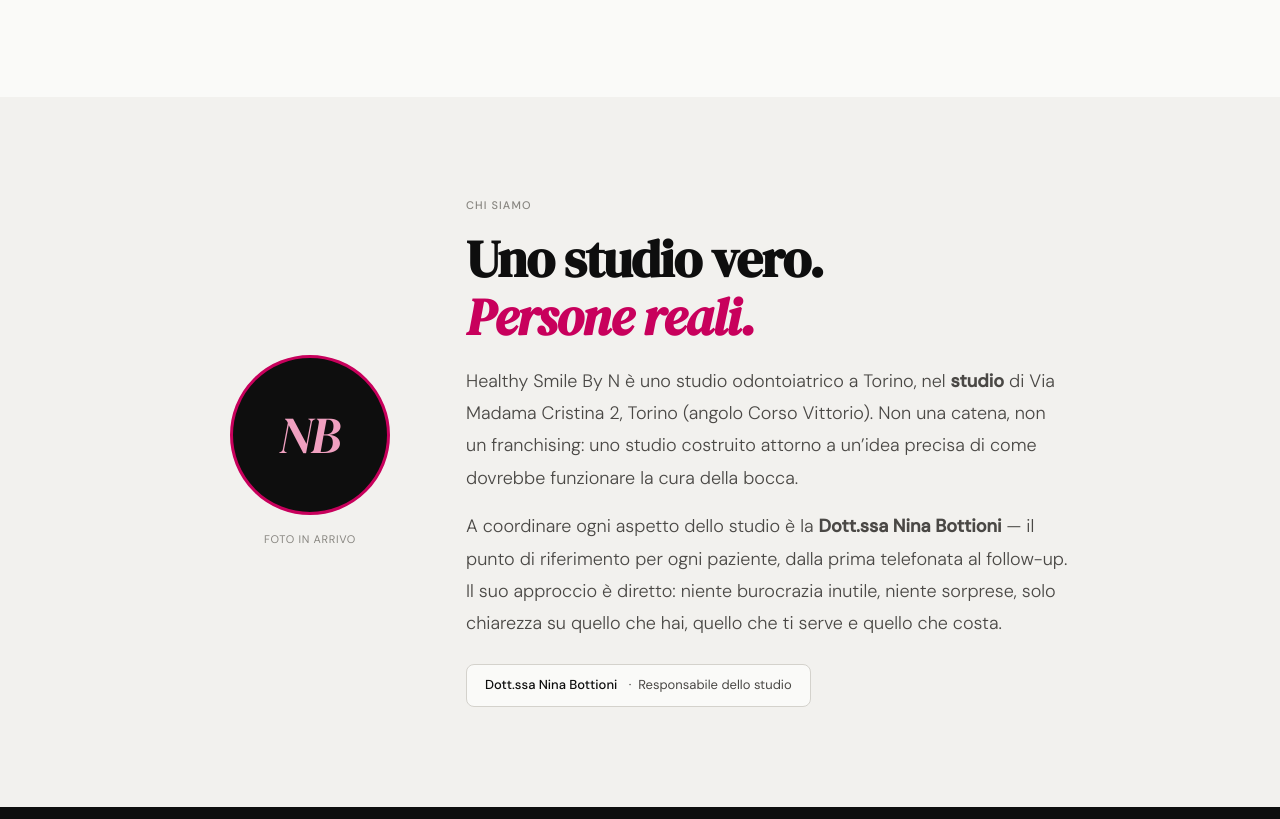
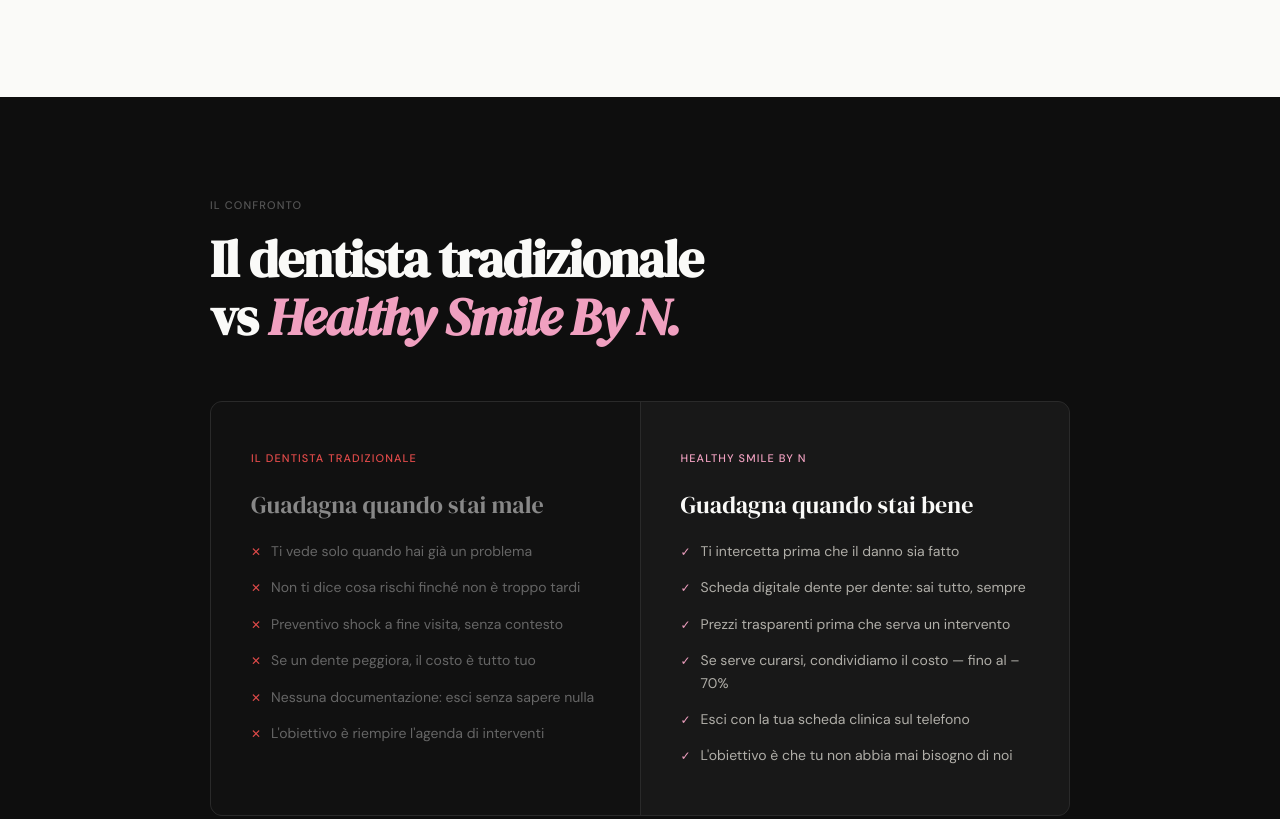
Before and after one commit to Beman30/healthysmile, a plain HTML site: page index.html in a window 1280 px wide. Shown: the part 1428-2247 px from the top of the page. Drawn offline with Linux system fonts and the light colour scheme.

Commit message:
Update index.html

```diff
--- a/index.html
+++ b/index.html
@@ -257,36 +257,6 @@
 </section>
 
 
-<!-- CHI SIAMO -->
-<section class="chi-siamo">
-  <div class="chi-siamo-inner">
-    <div class="chi-siamo-avatar">
-      <div class="avatar-circle">
-        <span class="avatar-initials">NB</span>
-      </div>
-      <span class="avatar-note">Foto in arrivo</span>
-    </div>
-    <div class="chi-siamo-text">
-      <span class="section-tag">Chi siamo</span>
-      <h2>Uno studio vero.<br><em>Persone reali.</em></h2>
-      <p>
-        Healthy Smile By N &egrave; uno studio odontoiatrico a Torino, nel <strong>studio</strong>
-        di Via Madama Cristina 2, Torino (angolo Corso Vittorio). Non una catena, non un franchising: uno studio costruito attorno a un&rsquo;idea precisa
-        di come dovrebbe funzionare la cura della bocca.
-      </p>
-      <p>
-        A coordinare ogni aspetto dello studio &egrave; la <strong>Dott.ssa Nina Bottioni</strong> &mdash;
-        il punto di riferimento per ogni paziente, dalla prima telefonata al follow-up.
-        Il suo approccio &egrave; diretto: niente burocrazia inutile, niente sorprese,
-        solo chiarezza su quello che hai, quello che ti serve e quello che costa.
-      </p>
-      <div class="chi-siamo-role">
-        <strong>Dott.ssa Nina Bottioni</strong> &nbsp;&middot;&nbsp; Responsabile dello studio
-      </div>
-    </div>
-  </div>
-</section>
-
 <!-- IL MODELLO AL CONTRARIO -->
 <div class="contrario">
   <div class="container">
```
